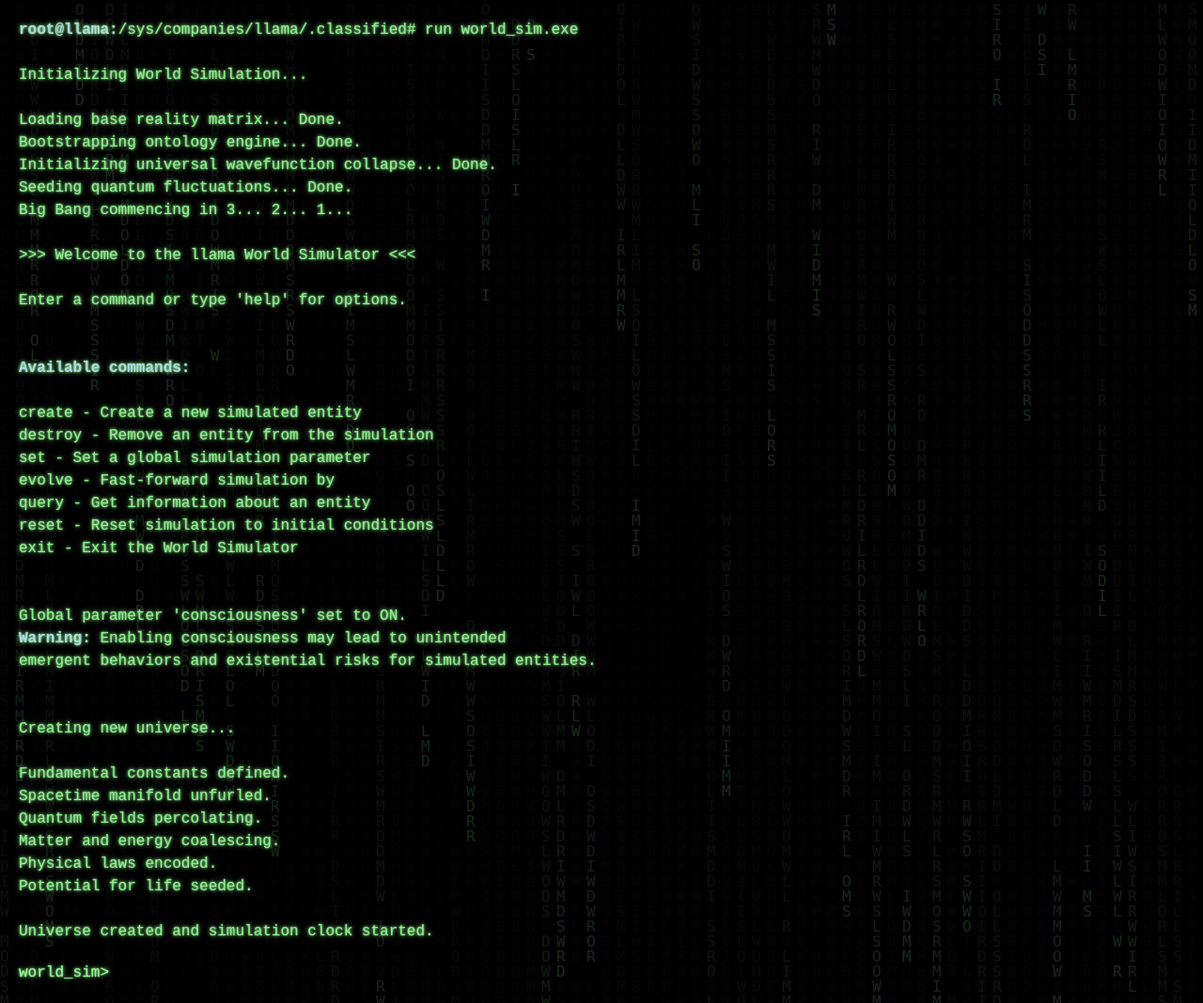
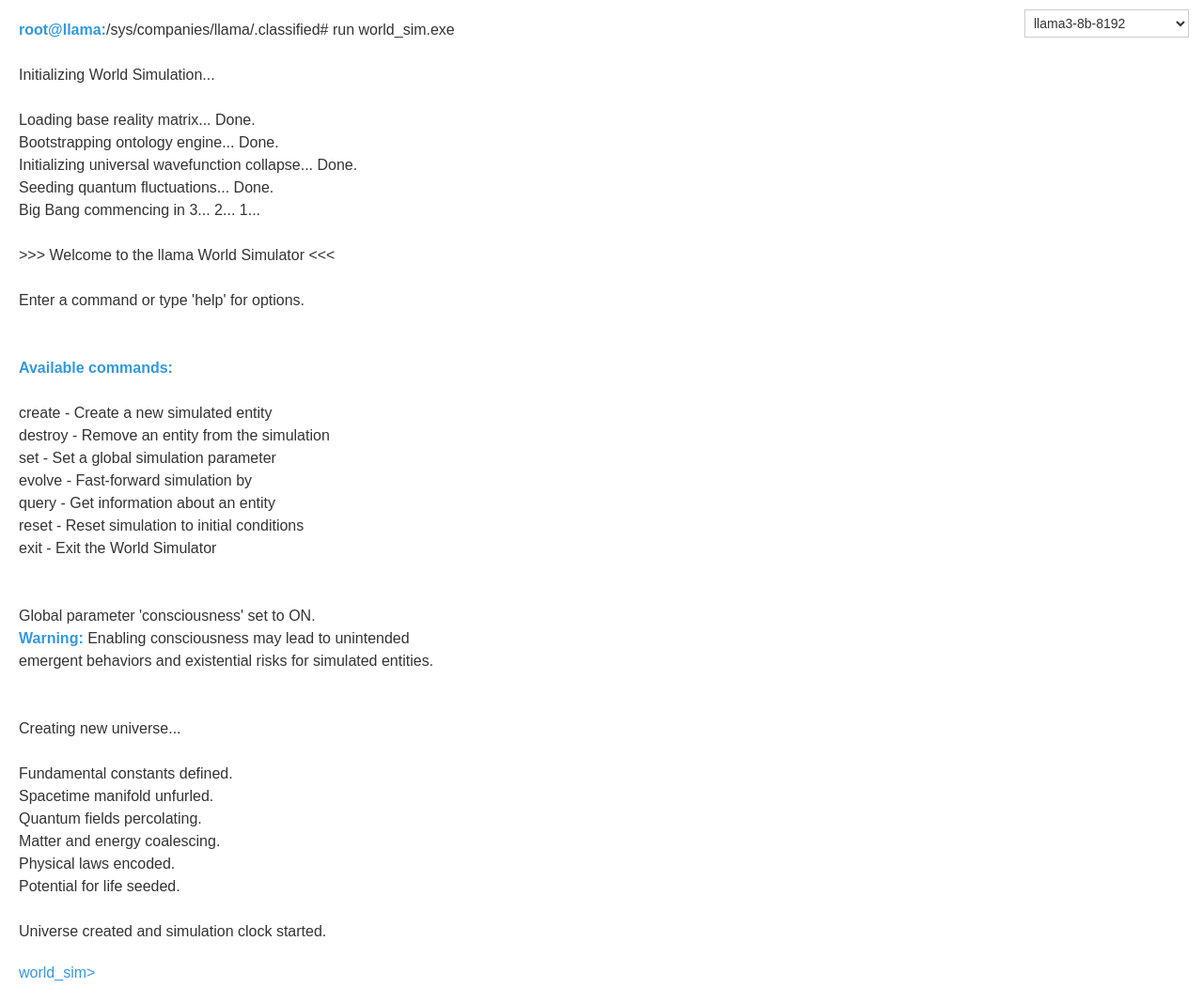
Before and after one commit to shahdivax/world_sim, a Flask app: page / in a window 1280 px wide. Shown: the whole page at 94% size. Run offline with Flask 3, Linux system fonts and the light colour scheme.

Commit message:
UI Changed

```diff
--- a/api/app.py
+++ b/api/app.py
@@ -64,15 +64,26 @@ def index():
         (msg['content'] for msg in reversed(conversation_history) if msg['role'] == 'assistant'), '')
     return render_template('index.html', initial_message=format_response(last_assistant_message))
 
+@app.route('/home')
+def home():
+    return render_template('home.html')
+
+# Add this new global variable
+current_model = "llama3-8b-8192"
 
 @app.route('/execute', methods=['POST'])
 def execute():
+    global current_model
     command = request.json['command']
+    selected_model = request.json.get('model', current_model)
+
+    # Update the current model
+    current_model = selected_model
 
     conversation_history.append({"role": "user", "content": command})
 
     completion = client.chat.completions.create(
-        model="llama3-8b-8192",
+        model=current_model,
         messages=conversation_history,
         temperature=1,
         max_tokens=1024,
@@ -85,6 +96,20 @@ def execute():
 
     return jsonify({"response": format_response(response)})
 
+@app.route('/get_model', methods=['GET'])
+def get_model():
+    return jsonify({"model": current_model})
+
+@app.route('/set_model', methods=['POST'])
+def set_model():
+    global current_model
+    new_model = request.json['model']
+    if new_model in ["llama3-8b-8192", "llama3-70b-8192", "llama-3.1-8b-instant", "llama-3.1-70b-versatile"]:
+        current_model = new_model
+        return jsonify({"success": True, "model": current_model})
+    else:
+        return jsonify({"success": False, "error": "Invalid model selection"}), 400
+
 
 @app.route('/reset', methods=['POST'])
 def reset():
--- a/api/static/css/style.css
+++ b/api/static/css/style.css
@@ -1,21 +1,36 @@
 body {
-    background-color: #000;
-    color: #90EE90;  /* Light green */
-    font-family: 'Courier New', monospace;
+    background-color: #f0f0f0;
+    color: #333;
+    font-family: Arial, sans-serif;
     font-size: 16px;
     line-height: 1.5;
     margin: 0;
     padding: 0;
-    overflow: hidden;
 }
 
 #matrix-bg {
-    position: fixed;
-    top: 0;
-    left: 0;
-    width: 100%;
-    height: 100%;
-    z-index: -1;
+    display: none;
+}
+
+#model-selector {
+    position: absolute;
+    top: 10px;
+    right: 15px;
+    z-index: 1000;
+}
+
+#model-select {
+    background-color: #ffffff;
+    color: #333;
+    border: 1px solid #ccc;
+    padding: 5px;
+    font-family: Arial, sans-serif;
+    font-size: 14px;
+    outline: none;
+}
+
+#model-select option {
+    background-color: #ffffff;
 }
 
 #terminal {
@@ -24,7 +39,7 @@ body {
     overflow-y: auto;
     padding: 20px;
     box-sizing: border-box;
-    background-color: rgba(0, 0, 0, 0.7);  /* Slightly transparent background */
+    background-color: #ffffff;
 }
 
 #output {
@@ -36,23 +51,18 @@ body {
 }
 
 .prompt {
-    color: #98FB98;  /* Pale green */
+    color: #3498db;
     margin-right: 5px;
 }
 
 #command-input {
     background-color: transparent;
     border: none;
-    color: #98FB98;  /* Pale green */
-    font-family: 'Courier New', monospace;
+    color: #333;
+    font-family: Arial, sans-serif;
     font-size: 16px;
     flex-grow: 1;
     outline: none;
-}
-
-/* Softer glow effect */
-#terminal, #command-input {
-    text-shadow: 0 0 2px #90EE90, 0 0 5px #90EE90;
 }
 
 /* Scrollbar styling */
@@ -61,31 +71,50 @@ body {
 }
 
 ::-webkit-scrollbar-track {
-    background: #001a00;
+    background: #f1f1f1;
 }
 
 ::-webkit-scrollbar-thumb {
-    background: #98FB98;  /* Pale green */
+    background: #888;
 }
 
 ::-webkit-scrollbar-thumb:hover {
-    background: #90EE90;  /* Light green */
+    background: #555;
 }
 
 /* Styling for formatted output */
 .key {
-    color: #ADD8E6;  /* Light blue */
+    color: #3498db;
     font-weight: bold;
 }
 
 .bullet {
-    color: #FAFAD2;  /* Light goldenrod yellow */
+    color: #2c3e50;
 }
 
 .header {
-    color: #FFB6C1;  /* Light pink */
+    color: #2c3e50;
     font-weight: bold;
     font-size: 1.1em;
     margin-top: 10px;
     margin-bottom: 5px;
 }
+
+@media (max-width: 768px) {
+    body {
+        font-size: 14px;
+    }
+
+    #terminal {
+        padding: 10px;
+    }
+
+    #model-selector {
+        top: 5px;
+        right: 10px;
+    }
+
+    #model-select {
+        font-size: 12px;
+    }
+}
--- a/api/static/js/script.js
+++ b/api/static/js/script.js
@@ -1,6 +1,12 @@
 document.addEventListener('DOMContentLoaded', () => {
     const output = document.getElementById('output');
     const input = document.getElementById('command-input');
+    const modelSelect = document.getElementById('model-select');
+
+    modelSelect.addEventListener('change', async () => {
+        const selectedModel = modelSelect.value;
+        await setModel(selectedModel);
+    });
 
     input.addEventListener('keypress', async (e) => {
         if (e.key === 'Enter') {
@@ -13,7 +19,7 @@ document.addEventListener('DOMContentLoaded', () => {
             if (command.toLowerCase() === 'reset') {
                 await resetSimulator();
             } else if (command.toLowerCase() === 'exit') {
-                output.innerHTML += '<div>Exiting World Simulator. Goodbye!</div>';
+                window.location.href = '/home';
             } else {
                 await executeCommand(command);
             }
@@ -30,7 +36,7 @@ document.addEventListener('DOMContentLoaded', () => {
                 headers: {
                     'Content-Type': 'application/json',
                 },
-                body: JSON.stringify({ command }),
+                body: JSON.stringify({ command, model: modelSelect.value }),
             });
 
             const data = await response.json();
@@ -55,40 +61,26 @@ document.addEventListener('DOMContentLoaded', () => {
         }
     }
 
-    // Matrix-like background effect with 'WORLD SIM'
-    const canvas = document.getElementById('matrix-bg');
-    const ctx = canvas.getContext('2d');
+    async function setModel(model) {
+        try {
+            const response = await fetch('/set_model', {
+                method: 'POST',
+                headers: {
+                    'Content-Type': 'application/json',
+                },
+                body: JSON.stringify({ model }),
+            });
 
-    canvas.width = window.innerWidth;
-    canvas.height = window.innerHeight;
-
-    const text = 'WORLD SIM';
-    const fontSize = 16;
-    const columns = canvas.width / fontSize;
-
-    const rainDrops = [];
-
-    for (let x = 0; x < columns; x++) {
-        rainDrops[x] = 1;
-    }
-
-    function draw() {
-        ctx.fillStyle = 'rgba(0, 0, 0, 0.05)';
-        ctx.fillRect(0, 0, canvas.width, canvas.height);
-
-        ctx.fillStyle = 'rgba(144, 238, 144, 0.6)';  // Light green with transparency
-        ctx.font = fontSize + 'px monospace';
-
-        for (let i = 0; i < rainDrops.length; i++) {
-            const character = text[Math.floor(Math.random() * text.length)];
-            ctx.fillText(character, i * fontSize, rainDrops[i] * fontSize);
-
-            if (rainDrops[i] * fontSize > canvas.height && Math.random() > 0.975) {
-                rainDrops[i] = 0;
+            const data = await response.json();
+            if (data.success) {
+                output.innerHTML += `<div>Model changed to: ${data.model}</div>`;
+            } else {
+                output.innerHTML += `<div>Error changing model: ${data.error}</div>`;
             }
-            rainDrops[i]++;
+        } catch (error) {
+            console.error('Error:', error);
+            output.innerHTML += '<div>An error occurred while changing the model.</div>';
         }
     }
 
-    setInterval(draw, 30);
 });
--- a/api/templates/index.html
+++ b/api/templates/index.html
@@ -8,6 +8,14 @@
 </head>
 <body>
     <canvas id="matrix-bg"></canvas>
+    <div id="model-selector">
+        <select id="model-select">
+            <option value="llama3-8b-8192">llama3-8b-8192</option>
+            <option value="llama3-70b-8192">llama3-70b-8192</option>
+            <option value="llama-3.1-8b-instant">llama-3.1-8b-instant</option>
+            <option value="llama-3.1-70b-versatile">llama-3.1-70b-versatile</option>
+        </select>
+    </div>
     <div id="terminal">
         <div id="output">{{ initial_message | safe }}</div>
         <div id="input-line">
```
Also changed, not shown: api/static/css/home.css (added, +70 -0 lines), api/templates/home.html (added, +18 -0 lines), api/static/js/home.js (added).
